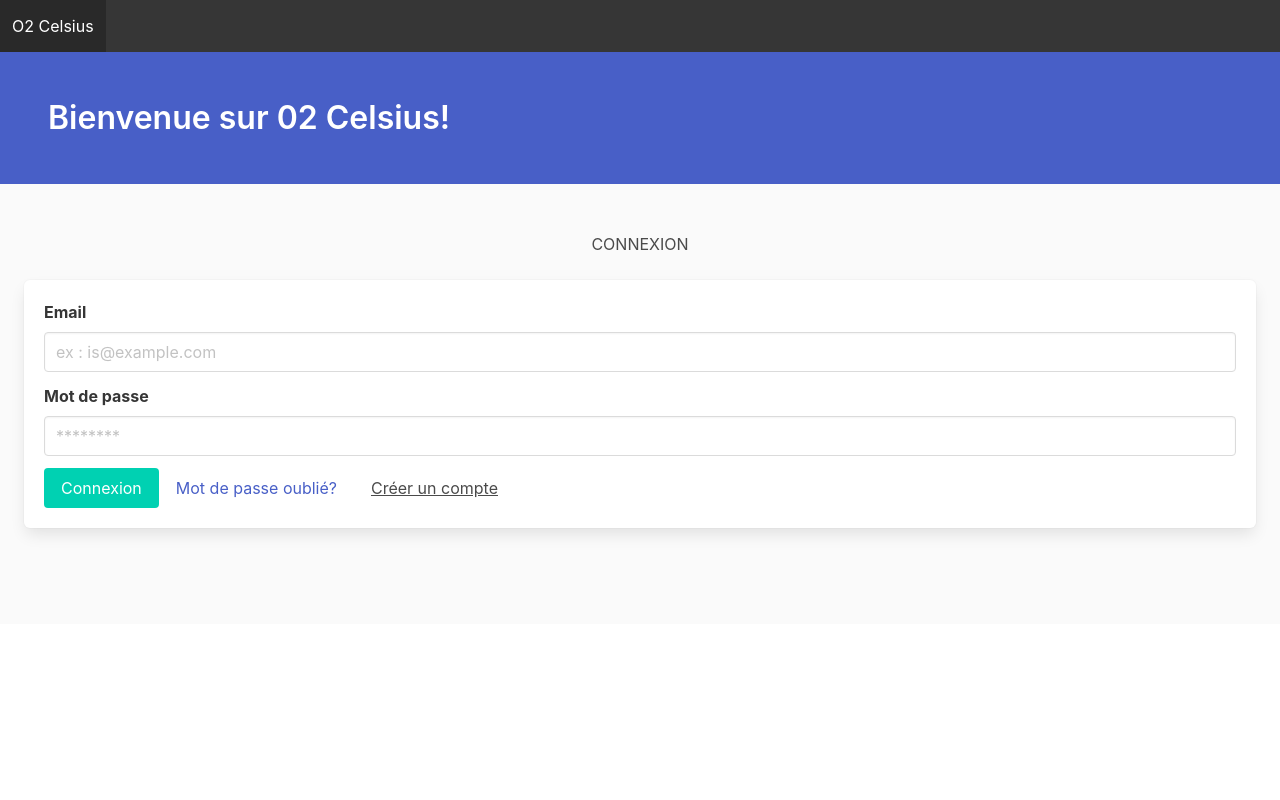
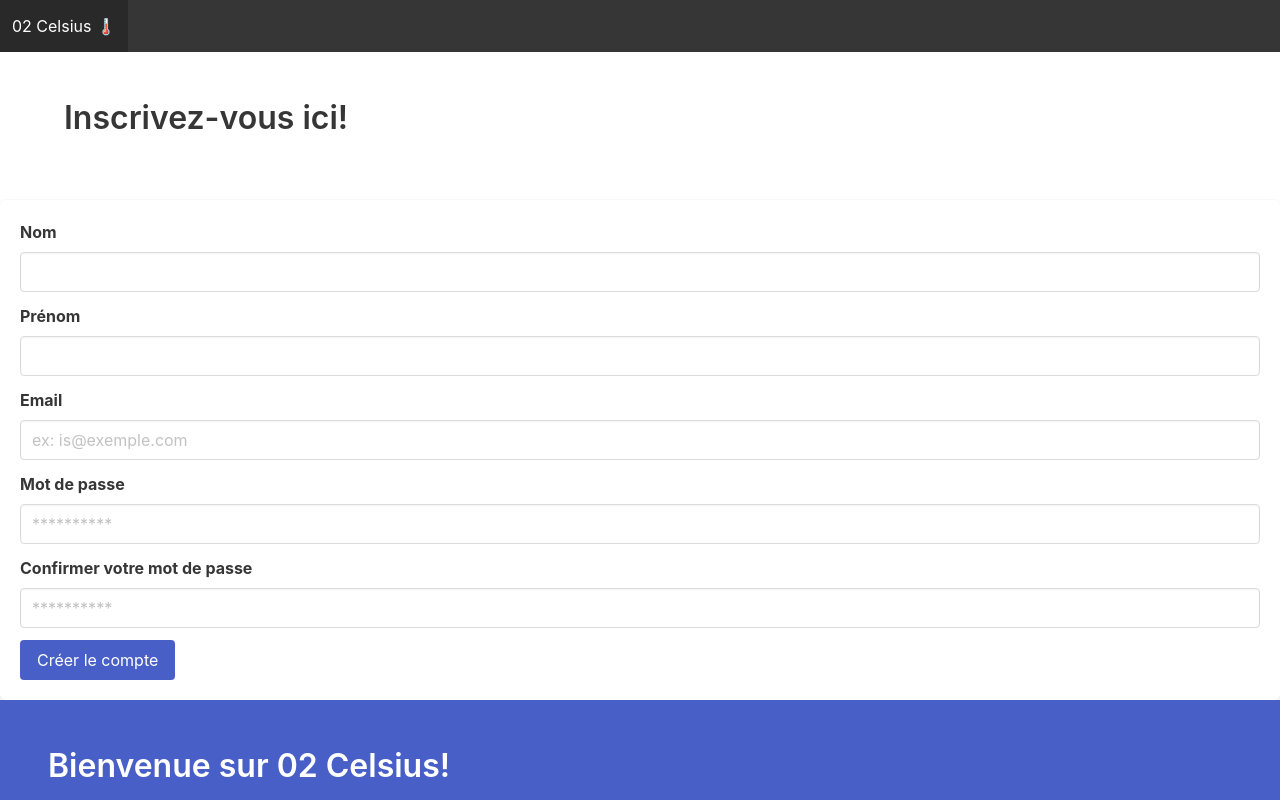
Before and after one commit to bebisoa/bebisoa-celsius, an Angular app in the folder my-celsius-site/: page / in a window 1280 px wide. Shown: the top 800 px of the page. Built offline with nearby package versions, Linux system fonts and the light colour scheme.

Commit message:
3 files modified, 1 added, 1 deleted

```diff
--- a/my-celsius-site/src/app/app.component.ts
+++ b/my-celsius-site/src/app/app.component.ts
@@ -5,6 +5,9 @@ import { Component } from '@angular/core';
   template: `
     <!-- en-tête-->
     <app-header></app-header>
+
+    <!-- page d'inscription-->
+    <app-inscription></app-inscription>
 
     <app-bienvenue></app-bienvenue>
     <!-- router connexion -->
--- a/my-celsius-site/src/app/app.module.ts
+++ b/my-celsius-site/src/app/app.module.ts
@@ -5,10 +5,10 @@ import { AppComponent } from './app.component';
 import { HeaderComponent } from './header/header.component';
 import { FooterComponent } from './footer/footer.component';
 import { BienvenueComponent } from './bienvenue/bienvenue.component';
-import { PatientsComponent } from './patients/patients.component';
+import { InscriptionComponent } from './inscription/inscription.component';
 
 @NgModule({
-  declarations: [AppComponent, HeaderComponent, FooterComponent, BienvenueComponent, PatientsComponent],
+  declarations: [AppComponent, HeaderComponent, FooterComponent, BienvenueComponent, InscriptionComponent],
   imports: [BrowserModule, AppRoutingModule],
   providers: [],
   bootstrap: [AppComponent],
--- a/my-celsius-site/src/app/header/header.component.ts
+++ b/my-celsius-site/src/app/header/header.component.ts
@@ -7,7 +7,7 @@ import { Component, OnInit } from '@angular/core';
   <!-- logo -->
     <div class="navbar-brand">
      <a class="navbar-item">
-      O2 Celsius
+      02 Celsius 🌡️
      </a>
    </div>
 
--- /dev/null
+++ b/my-celsius-site/src/app/inscription/inscription.component.ts
@@ -0,0 +1,59 @@
+import { Component, OnInit } from '@angular/core';
+
+@Component({
+  selector: 'app-inscription',
+  template: `
+  <section class="hero-is-link is bold">
+    <div class="hero-body">
+      <div class="container content has text-centered">
+        <h1 class="title">Inscrivez-vous ici!</h1>
+       </div>
+     </div>
+  </section>
+
+  <form class="box">
+  <div class="field">
+    <label class="label">Nom</label>
+    <div class="control">
+      <input class="input" type="text">
+    </div>
+  </div>
+
+  <div class="field">
+    <label class="label">Prénom</label>
+    <div class="control">
+      <input class="input" type="text">
+    </div>
+  </div>
+
+  <div class="field">
+    <label class="label">Email</label>
+    <div class="control">
+      <input class="input" type="email" placeholder="ex: is@exemple.com">
+    </div>
+  </div>
+
+<div class="field">
+  <label class="label">Mot de passe</label>
+  <div class="control">
+    <input class="input" type="password" placeholder="**********">
+  </div>
+</div>
+
+<div class="field">
+  <label class="label">Confirmer votre mot de passe</label>
+  <div class="control">
+    <input class="input" type="password" placeholder="**********">
+  </div>
+</div>
+
+  <button class="button is-link">Créer le compte</button>
+</form>
+  `,
+  styles: [],
+})
+export class InscriptionComponent implements OnInit {
+  constructor() {}
+
+  ngOnInit(): void {}
+}
--- a/my-celsius-site/src/app/patients/patients.component.ts
+++ /dev/null
@@ -1,20 +0,0 @@
-import { Component, OnInit } from '@angular/core';
-
-@Component({
-  selector: 'app-patients',
-  template: `
-    <p>
-      patients works!
-    </p>
-  `,
-  styles: [
-  ]
-})
-export class PatientsComponent implements OnInit {
-
-  constructor() { }
-
-  ngOnInit(): void {
-  }
-
-}
```
